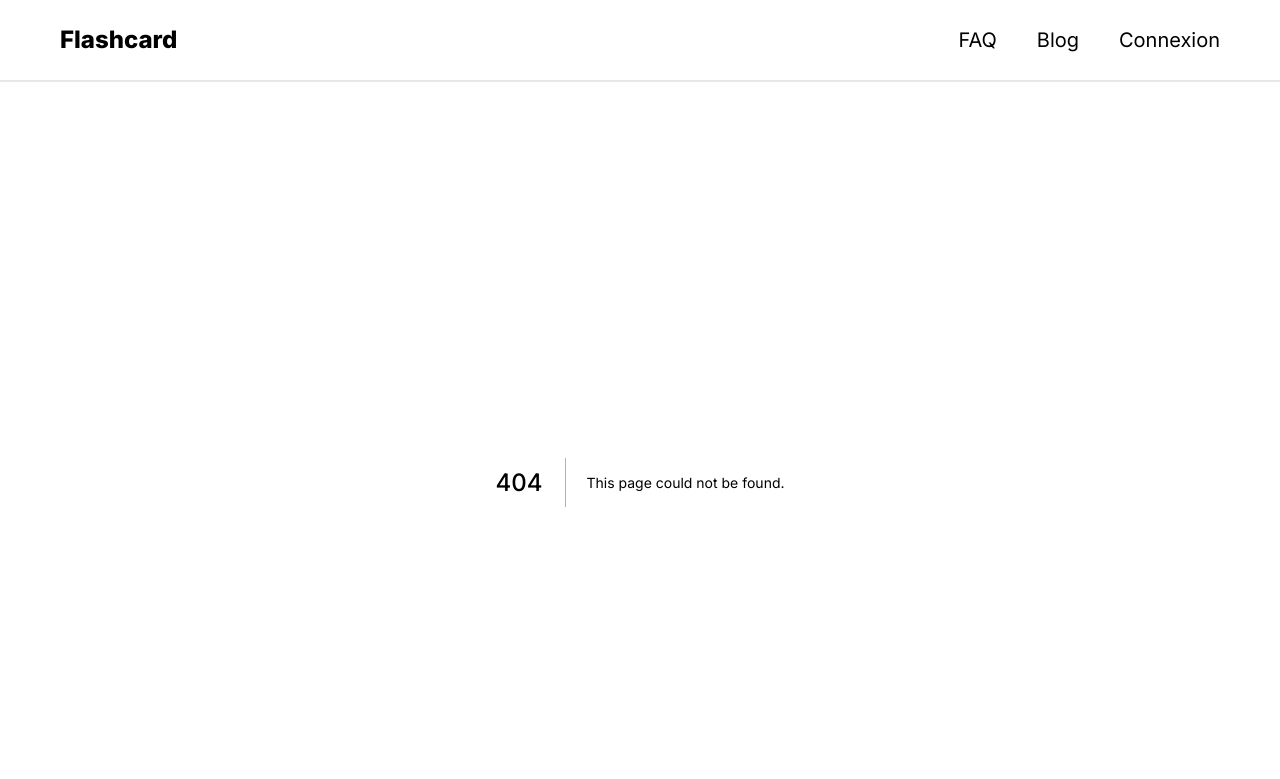
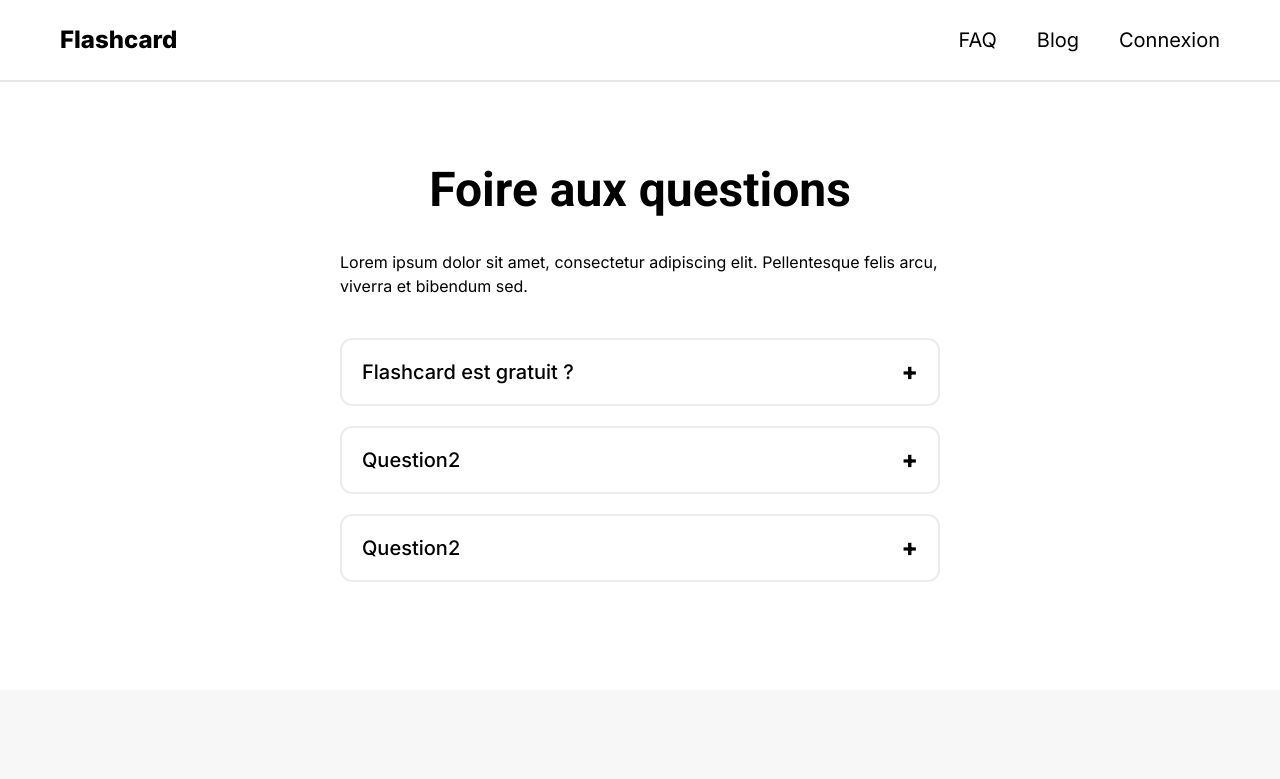
Before and after one commit to GenesisBlock2140/flashcard-fullstack, a Next.js app: page /faq in a window 1280 px wide. Before the commit this address had no page. Shown: the top 779 px of the page. Built offline with nearby package versions, Linux system fonts and the light colour scheme.

Commit message:
Adding FAQ page to app, create faq page and question components + questions data utils

```diff
--- /dev/null
+++ b/app/faq/page.tsx
@@ -0,0 +1,25 @@
+import { Question } from "@/components/Question";
+import dataQ from "@/utils/data/question.json"
+
+export default function Faq () {
+  return (
+    <main className="max-w-[1200px] mx-auto my-20 p-2">
+      <h1 className="text-4xl lg:text-[48px] font-roboto font-semibold text-center">Foire aux questions </h1>
+      <p className="max-w-[600px] mx-auto my-10">Lorem ipsum dolor sit amet, consectetur adipiscing elit. Pellentesque felis arcu, viverra et bibendum sed.</p>
+      <section>
+        <Question
+          question={dataQ.question}
+          answer={dataQ.res}
+        />
+        <Question
+          question={dataQ.question2}
+          answer={dataQ.res2}
+        />
+        <Question
+          question={dataQ.question2}
+          answer={dataQ.res2}
+        />
+      </section>
+    </main>
+  )
+}
--- /dev/null
+++ b/components/Question.tsx
@@ -0,0 +1,26 @@
+"use client"
+
+import { FC } from 'react'
+import { useState } from 'react'
+
+interface IQuestion {
+  question: string
+  answer: string
+}
+
+export const Question: FC<IQuestion> = ({question, answer}) => {
+
+  const [isToggle, setIsToggle] = useState<boolean>(false)
+
+  return (
+    <div className='max-w-[600px] h-auto mx-auto my-5 border-2 border-[#ECECEC] rounded-xl cursor-pointer'>
+      <div className='flex justify-between items-center h-16 px-5' onClick={() => setIsToggle(old => !old)}>
+        <p className='text-xl font-medium'>{question}</p>
+        <span className='text-2xl font-bold'>
+          {isToggle ? "-" : "+"}
+        </span>
+      </div>
+      <p className={`${isToggle ? "block" : "hidden"} px-4 py-1`}>{answer}</p>
+    </div>
+  )
+}
--- /dev/null
+++ b/utils/data/question.json
@@ -0,0 +1,6 @@
+{
+  "question": "Flashcard est gratuit ?",
+  "res": "Lorem ipsum dolor sit amet, consectetur adipiscing elit. Pellentesque felis arcu, viverra et bibendum sed.",
+  "question2": "Question2",
+  "res2": "res2"
+}
```
